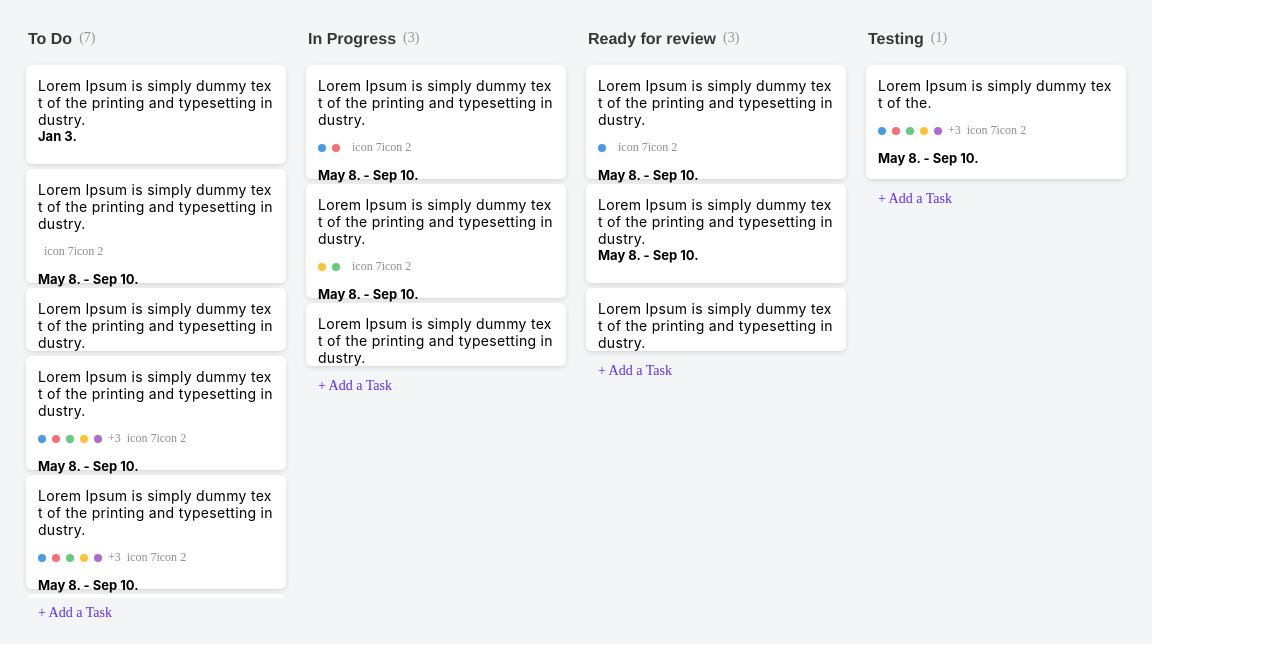
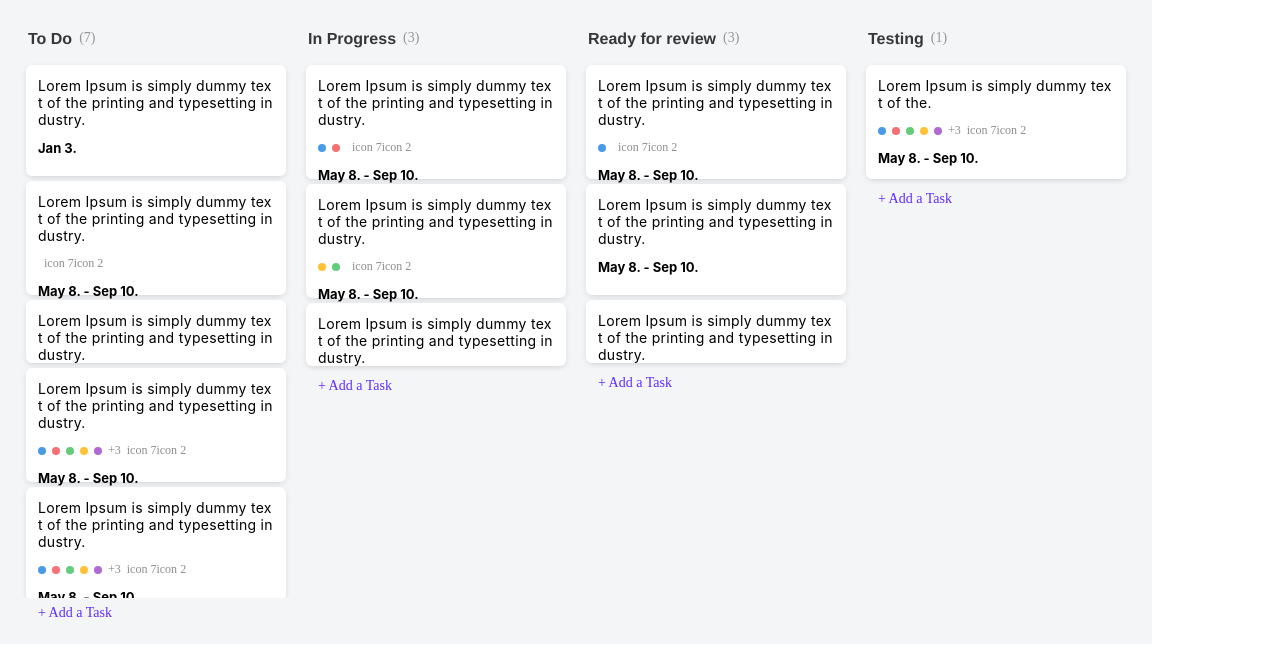
Before and after one commit to fdjokic/management-app-design, a React (Create React App) app: page / in a window 1280 px wide. Shown: the top 656 px of the page. Built offline with nearby package versions, Linux system fonts and the light colour scheme; a web font is replaced by a local one.

Commit message:
fix: padding to margin

```diff
--- a/src/components/Card/CardStyle.ts
+++ b/src/components/Card/CardStyle.ts
@@ -16,7 +16,7 @@ background-color: ${(props)=>props.theme.cardColor};
 b{
   height: 24px;
   width: 236px;
-  margin: 0 12px 12px 12px;
+  margin: 12px 12px 12px 12px;
    font-family: "SF Pro Display";
   font-size: 13px;
   font-weight: bold;
--- a/src/components/Card/StatusBar.tsx
+++ b/src/components/Card/StatusBar.tsx
@@ -13,7 +13,7 @@ export const StatusBar = ({ colors, comments, filters }: IStatusBar) => {
   return (
     <div
       style={{
-        padding: "12px 12px",
+        margin: "12px 12px 0 12px",
         display: "flex",
         alignItems: "center",
         gap: "6px",
```
